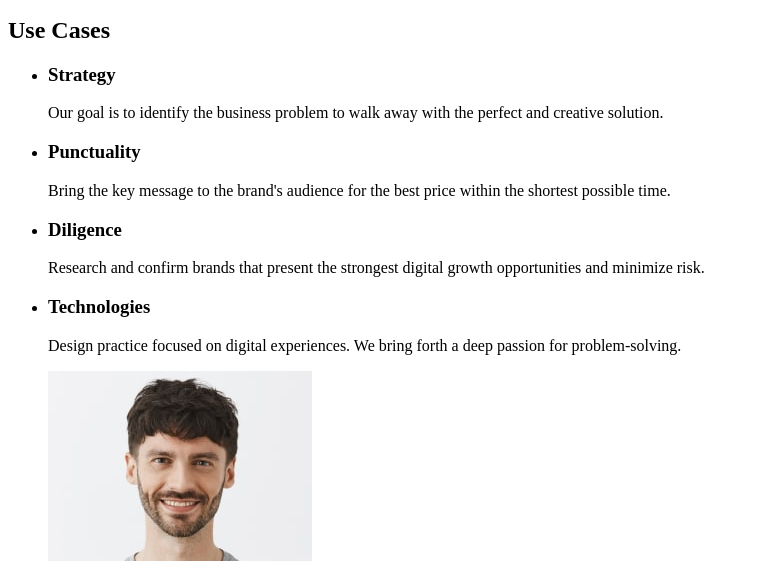
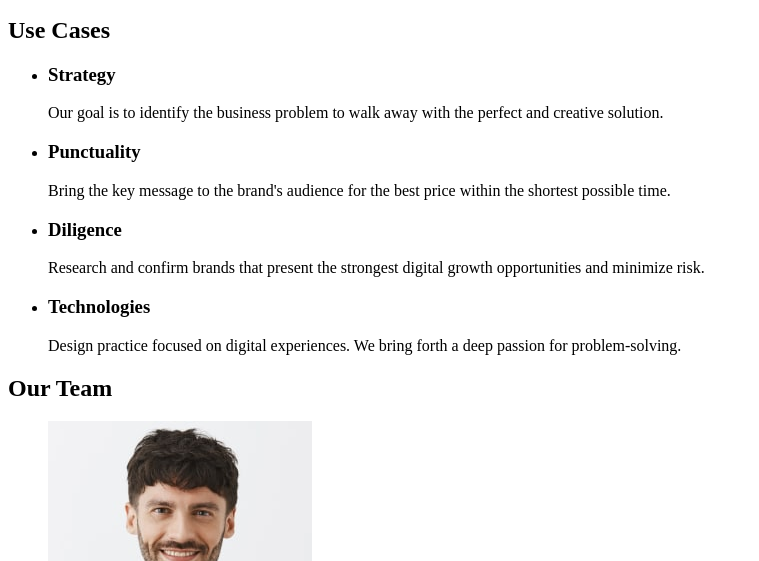
Before and after one commit to RomanTuras/goit-markup-hw-01, a plain HTML site: page index.html in a window 1280 px wide. Shown: the part 239-800 px from the top of the page, without its empty margins (0-759 px from the left). Drawn offline with Linux system fonts and the light colour scheme.

Commit message:
Hotfix. Remove hidden attribute from H2 title

```diff
--- a/index.html
+++ b/index.html
@@ -74,7 +74,7 @@
       </section>
 
       <section>
-        <h2 hidden>Our Team</h2>
+        <h2>Our Team</h2>
         <ul>
           <li>
             <img
```
